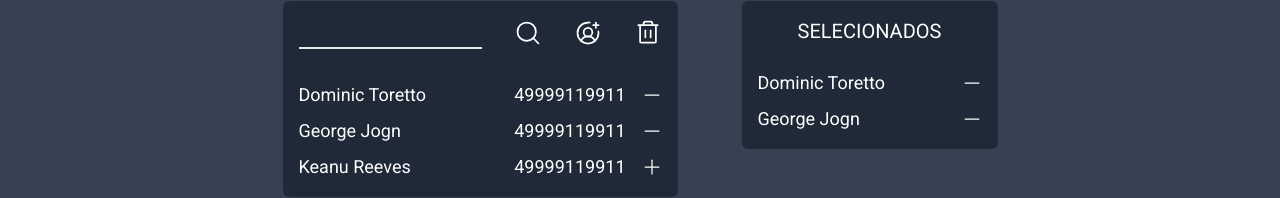
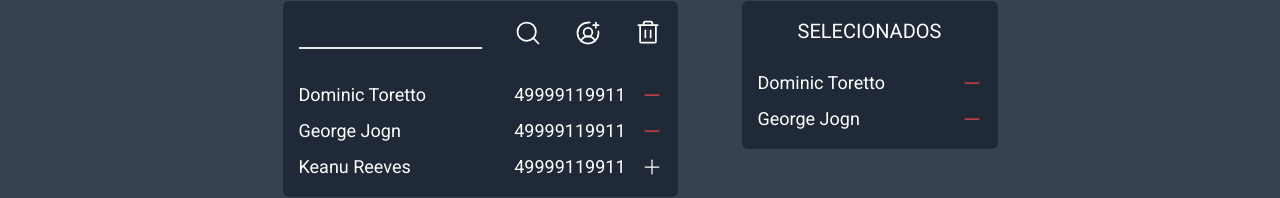
Before and after one commit to rodrigocitadin/cleaning-router, a Next.js app: page / in a window 1280 px wide. Shown: the part 161-359 px from the top of the page. Built offline with nearby package versions, Linux system fonts and the light colour scheme.

Commit message:
minus text red

```diff
--- a/app/icons/MinusIcon.tsx
+++ b/app/icons/MinusIcon.tsx
@@ -3,5 +3,5 @@
 import { Minus } from "phosphor-react";
 
 export default function MinusIcon() {
-  return <Minus size={20} />
+  return <Minus size={20} className="text-red-500"/>
 }
```
